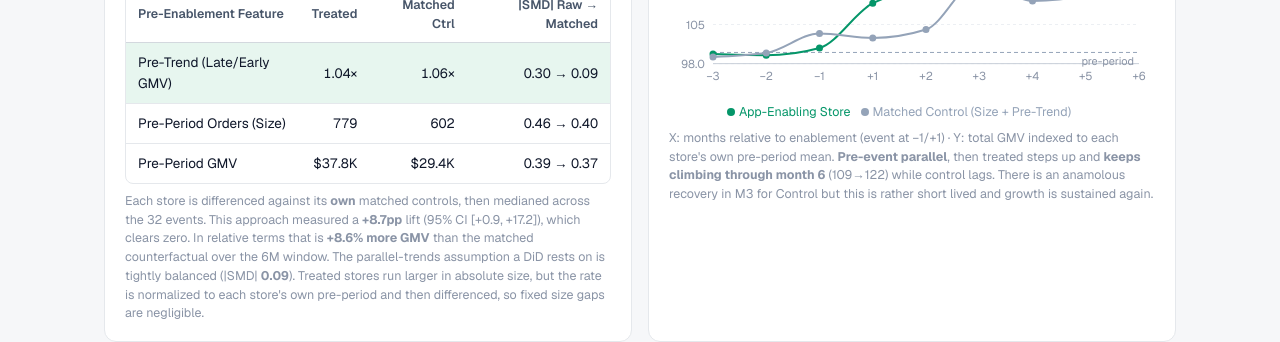
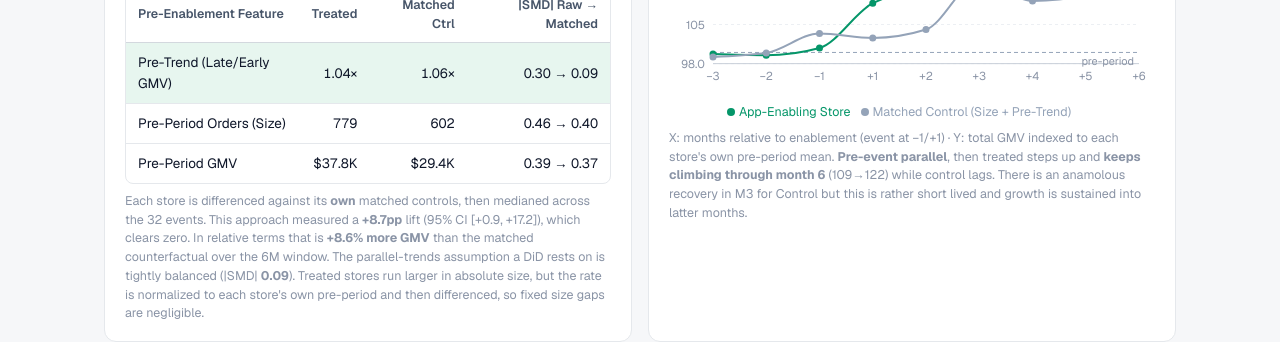
Before and after one commit to ShravanVijayabaskaran/sv-owner-growth-case-study, a Next.js app: page /app-incrementality in a window 1280 px wide. Shown: the part 4820-5162 px from the top of the page. Built offline with nearby package versions, Linux system fonts and the light colour scheme.

Commit message:
Update page.tsx

```diff
--- a/src/app/app-incrementality/page.tsx
+++ b/src/app/app-incrementality/page.tsx
@@ -259,7 +259,7 @@ export default function AppIncrementality() {
             <CardBody>
               <LineChartX categories={ES4_CATS} height={230} beginAtZero={false} referenceLine={{ value: 100, label: "pre-period", tone: "neutral" }}
                 series={[{ name: "App-Enabling Store", data: ES4_TREATED, tone: "success" }, { name: "Matched Control (Size + Pre-Trend)", data: ES4_CONTROL, tone: "neutral" }]} />
-              <Caption style={{ marginTop: 8 }}>X: months relative to enablement (event at −1/+1) · Y: total GMV indexed to each store&apos;s own pre-period mean. <b>Pre-event parallel</b>, then treated steps up and <b>keeps climbing through month 6</b> (109→122) while control lags. There is an anamolous recovery in M3 for Control but this is rather short lived and growth is sustained again.</Caption>
+              <Caption style={{ marginTop: 8 }}>X: months relative to enablement (event at −1/+1) · Y: total GMV indexed to each store&apos;s own pre-period mean. <b>Pre-event parallel</b>, then treated steps up and <b>keeps climbing through month 6</b> (109→122) while control lags. There is an anamolous recovery in M3 for Control but this is rather short lived and growth is sustained into latter months.</Caption>
             </CardBody>
           </Card>
         </Grid>
```
